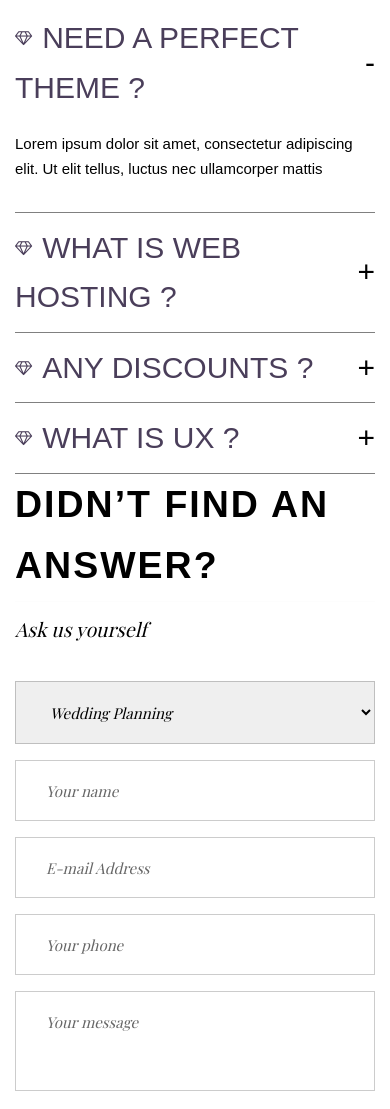
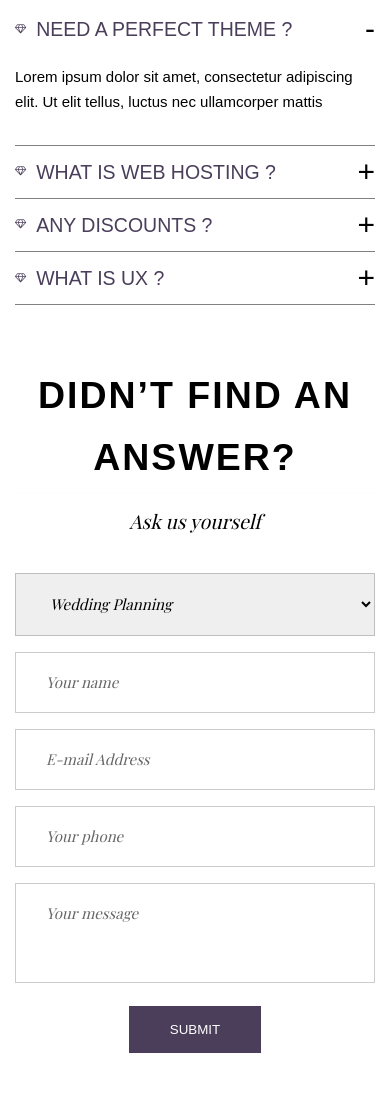
Before and after one commit to sasa97972/alghero, a website: page app/faq.html in a window 390 px wide. Shown: the part 431-1540 px from the top of the page. Drawn offline with nearby package versions, Linux system fonts and the light colour scheme; a web font is replaced by a local one.

Commit message:
mobile version corrected

```diff
--- a/app/faq.html
+++ b/app/faq.html
@@ -141,7 +141,7 @@
                 <div class="faq__content">
                     <div class="faq__inner">
                         <div class="faq__header-wrap">
-                            <h3 class="faq__header"><i class="fa fa-diamond" aria-hidden="true"></i>NEED A PERFECT THEME ?</h3>
+                            <h3 class="faq__header hero-header"><i class="fa fa-diamond" aria-hidden="true"></i>NEED A PERFECT THEME ?</h3>
                             <span class="faq__separator">-</span>
                         </div>
                         <p class="faq__text faq__text_open">Lorem ipsum dolor sit amet, consectetur adipiscing elit. Ut elit tellus, luctus nec ullamcorper mattis</p>
@@ -194,7 +194,7 @@
                     <p class="popup__form-field">
                         <textarea class="popup__text-area popup__message" name="msg" id="msg" placeholder="Your message" required></textarea>
                     </p>
-                    <p class="popup__form-field">
+                    <p class="popup__form-field faq__submit-btn">
                         <button class="popup__button" type="submit">Submit</button>
                     </p>
                 </form>
--- a/app/sass/_media.sass
+++ b/app/sass/_media.sass
@@ -49,12 +49,25 @@
     max-width: 240px
 
   //-----------------
+  //    CONTACTS
+  //-----------------
+  .contact__header,
+  .contact__text,
+  .faq__submit-btn
+    text-align: center
+
+  //-----------------
   //      MENU
   //-----------------
   .nav__item
     &:not(:last-child)
       margin-right: 1em
 
+  //-----------------
+  //  FAQ
+  //-----------------
+  .faq__content
+    margin-bottom: 60px
 
 /* Extra Small Devices, Phones */
 @media only screen and (min-width : 577px)
@@ -217,9 +230,14 @@
   //-----------------
   .portfolio__grid
     margin-right: 0
-
   .portfolio__item
     width: 100% !important
+
+  //-----------------
+  //  FAQ
+  //-----------------
+  .faq__header
+    font-size: 1.3em
 
 /* Custom, iPhone Retina */
 @media only screen and (max-width : 320px)
```
Also changed, not shown: app/css/main.min.css.
